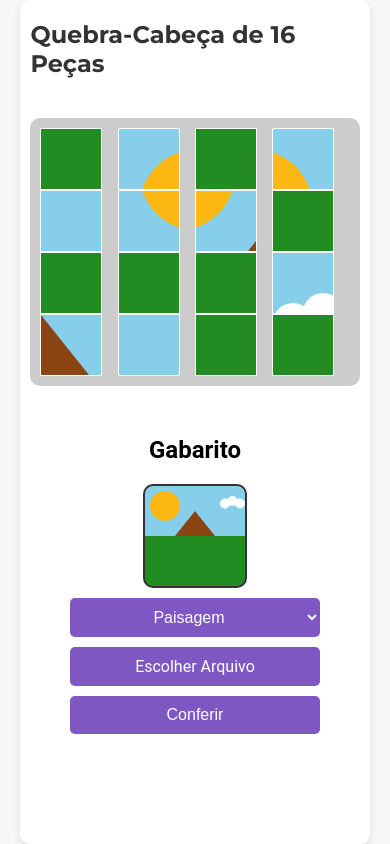
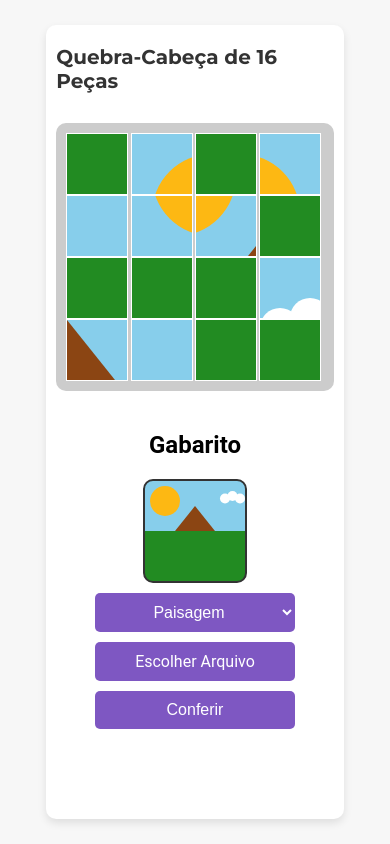
Before and after one commit to TamLeal/puzzle, a React (Vite) app: page / in a window 390 px wide. Built offline with nearby package versions, Linux system fonts and the light colour scheme.

Commit message:
fix code 2

```diff
--- a/src/App.css
+++ b/src/App.css
@@ -40,7 +40,7 @@ header h1 {
 .tabuleiro {
   display: grid;
   grid-template-columns: repeat(4, 1fr);
-  grid-gap: 0; /* Remover o espaçamento entre as peças */
+  grid-gap: 0;
   margin: 20px auto;
   background-color: #ccc;
   padding: 10px;
@@ -52,7 +52,7 @@ header h1 {
   width: 80px;
   height: 80px;
   background-size: 320px 320px;
-  border: 1px solid #fff; /* Manter a borda branca */
+  border: 1px solid #fff;
   cursor: pointer;
   transition: transform 0.3s ease, box-shadow 0.3s ease;
 }
@@ -115,10 +115,10 @@ header h1 {
 }
 
 .gabarito {
-  width: 80%; /* Adjusted from 200px */
+  width: 80%;
   max-width: 200px;
   height: auto;
-  aspect-ratio: 1; /* Maintain aspect ratio */
+  aspect-ratio: 1;
   position: relative;
   border: 2px solid #333;
   border-radius: 10px;
@@ -134,7 +134,7 @@ button,
 input[type="file"] {
   display: inline-block;
   width: 100%;
-  max-width: 250px; /* Adjusted width */
+  max-width: 250px;
   padding: 10px 20px;
   font-size: 16px;
   cursor: pointer;
@@ -161,7 +161,7 @@ input[type="file"] {
 .label-input-file {
   display: inline-block;
   width: 100%;
-  max-width: 250px; /* Adjusted width to match */
+  max-width: 250px;
   padding: 10px 0;
   font-size: 16px;
   cursor: pointer;
@@ -209,19 +209,32 @@ input[type="file"] {
 @media (max-width: 767px) {
   .container {
     flex-direction: column;
-    padding: 10px; /* Ajustar o padding para dispositivos móveis */
+    padding: 10px;
+    gap: 10px; /* Reduzir o espaçamento entre elementos */
   }
 
   .tabuleiro {
-    margin: 10px auto; /* Ajustar o margin para dispositivos móveis */
+    margin: 10px 0;
   }
 
   .gabarito {
-    margin-bottom: 10px; /* Ajustar o margin para dispositivos móveis */
+    margin-bottom: 10px;
   }
 
   .mensagem {
-    font-size: 16px; /* Ajustar o tamanho da fonte para dispositivos móveis */
+    font-size: 16px;
+    height: 40px; /* Ajustar a altura da mensagem */
+  }
+
+  header h1 {
+    font-size: 20px; /* Ajustar o tamanho do título */
+  }
+
+  select,
+  button,
+  .label-input-file {
+    width: 100%;
+    max-width: 200px; /* Ajustar a largura dos elementos */
   }
 }
 
```
